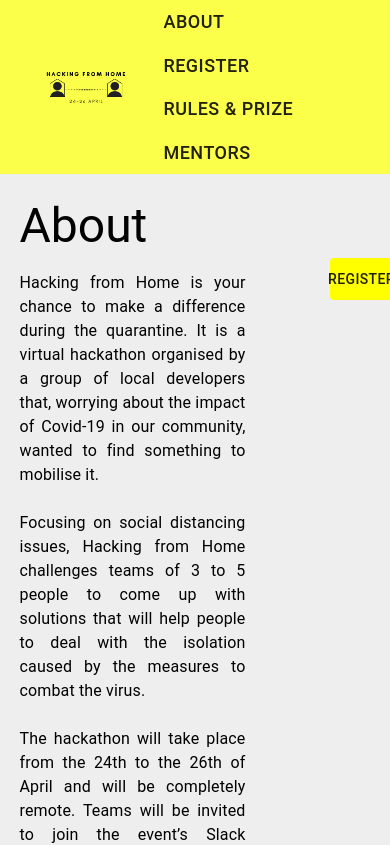
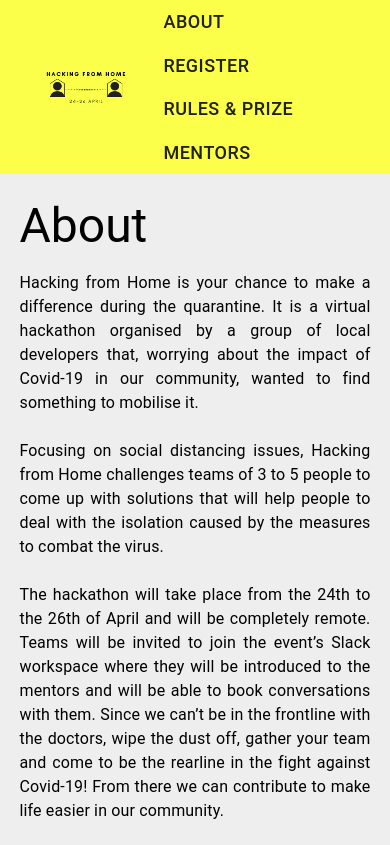
Before and after one commit to hackingfromhome/hackingfromhome.github.io, a React (Create React App) app: page / in a window 390 px wide. Shown: the top 845 px of the page. Built offline with nearby package versions, Linux system fonts and the light colour scheme.

Commit message:
Fix about page responsiveness

```diff
--- a/src/home.jsx
+++ b/src/home.jsx
@@ -172,7 +172,7 @@
 const About = ({ registerFn }) => {
   return (
     <Grid container spacing={3}>
-      <Grid item xs={8}>
+      <Grid item xs={12} sm={12} md={8} lg={8}>
         <Typography variant="h3" component="h1" gutterBottom>
           About
         </Typography>
@@ -200,7 +200,7 @@
           Register Now!
         </Typography>
       </Grid>
-      <Grid item xs={4}>
+      <Grid item xs={12} sm={12} md={4} ld={4}>
         <RegisterButton registerFn={registerFn} />
       </Grid>
     </Grid>
```
